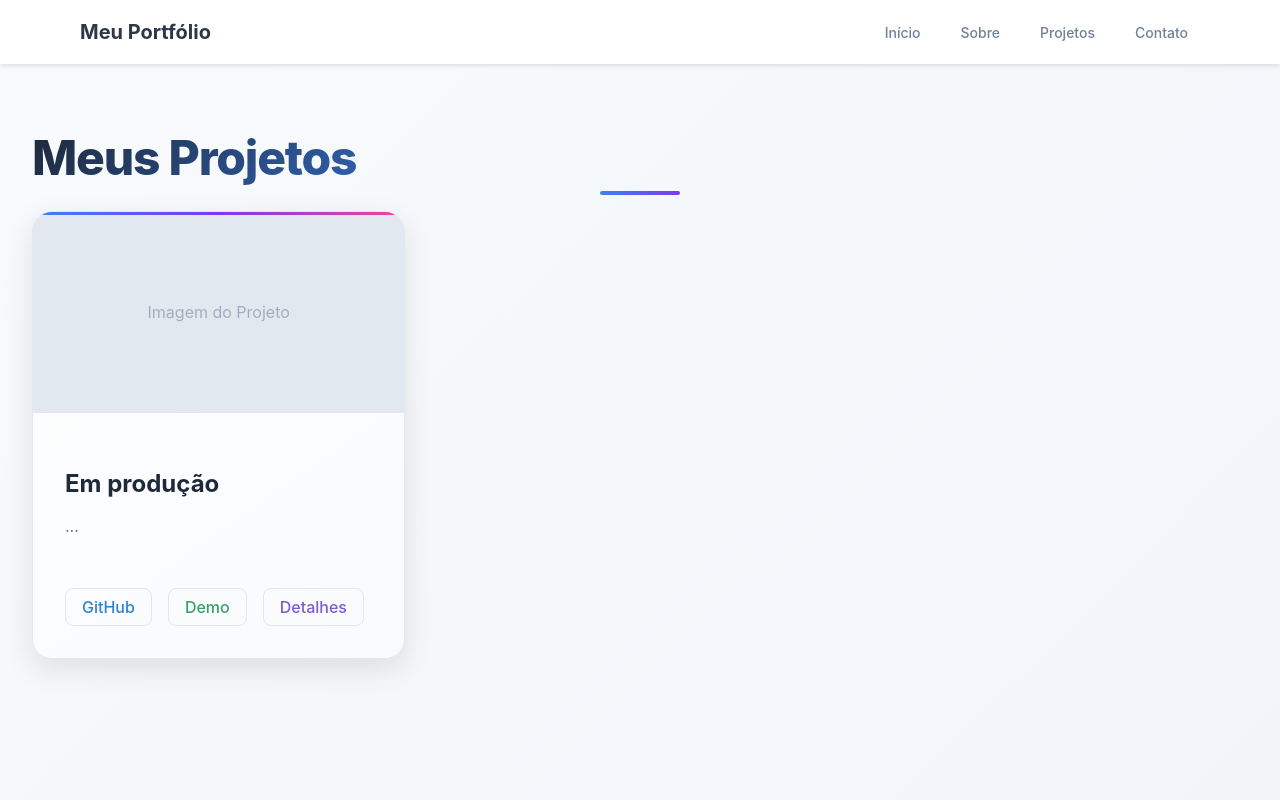
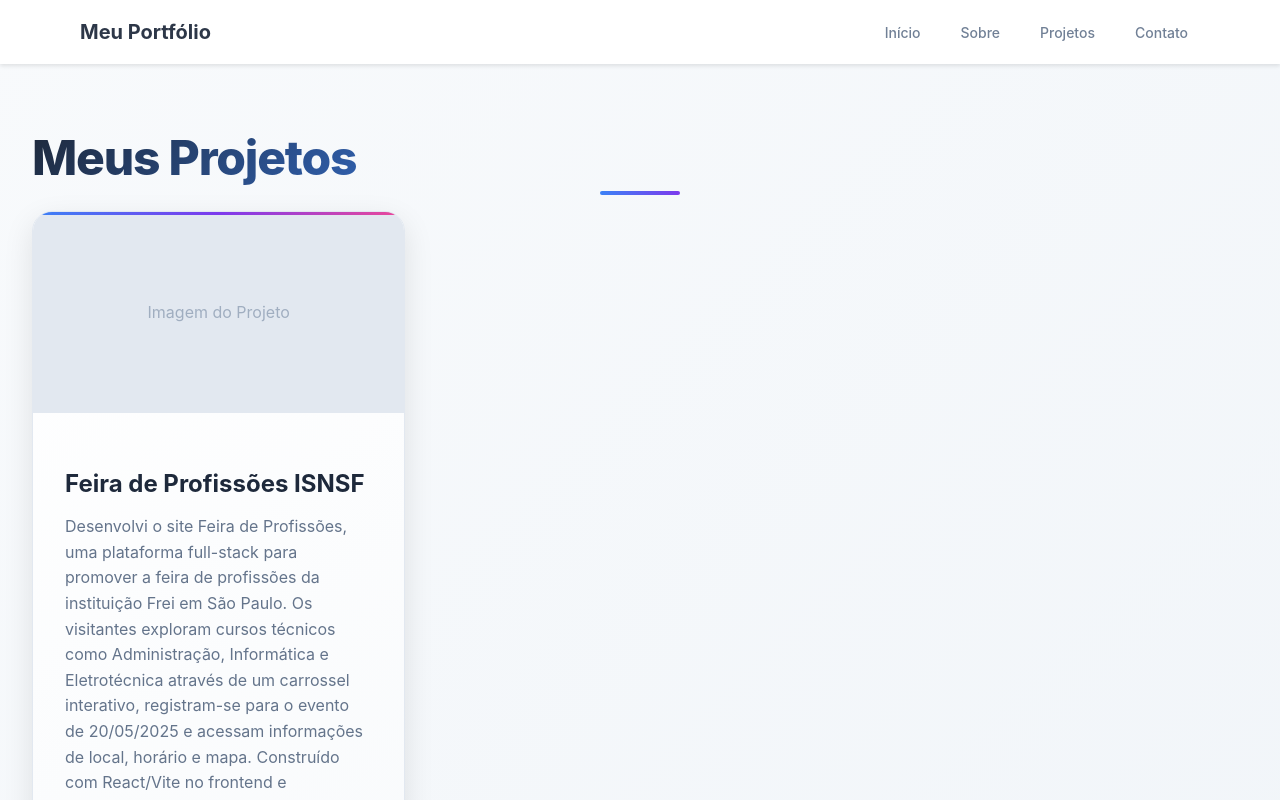
Before and after one commit to Nato0202/portifolio, a React (Vite) app in the folder frontend/: page /projects in a window 1280 px wide. Shown: the top 800 px of the page. Built offline with nearby package versions, Linux system fonts and the light colour scheme.

Commit message:
adição do primeiro projeto

```diff
--- a/frontend/src/components/ProjectCard.jsx
+++ b/frontend/src/components/ProjectCard.jsx
@@ -46,12 +46,6 @@ const ProjectCard = ({ project }) => {
           >
             Demo
           </a>
-          <Link
-            to={`/projects/${project.id}`}
-            className="project-link details-link"
-          >
-            Detalhes
-          </Link>
         </div>
       </div>
     </motion.div>
--- a/frontend/src/data/projects.json
+++ b/frontend/src/data/projects.json
@@ -1,10 +1,10 @@
 [
   {
     "id": 1,
-    "title": "Em produção",
-    "description": "...",
-    "githubUrl": "...",
-    "demoUrl": "...",
+    "title": "Feira de Profissões ISNSF",
+    "description": "Desenvolvi o site Feira de Profissões, uma plataforma full-stack para promover a feira de profissões da instituição Frei em São Paulo. Os visitantes exploram cursos técnicos como Administração, Informática e Eletrotécnica através de um carrossel interativo, registram-se para o evento de 20/05/2025 e acessam informações de local, horário e mapa. Construído com React/Vite no frontend e Node.js/Express/MySQL no backend, oferece autenticação JWT segura e funcionalidades de busca.",
+    "githubUrl": "https://github.com/Nato0202/feira-profissoes",
+    "demoUrl": "https://feira-profissoes-beta.vercel.app",
     "imageUrl": "/images/project.jpg"
   }
 ]
```
